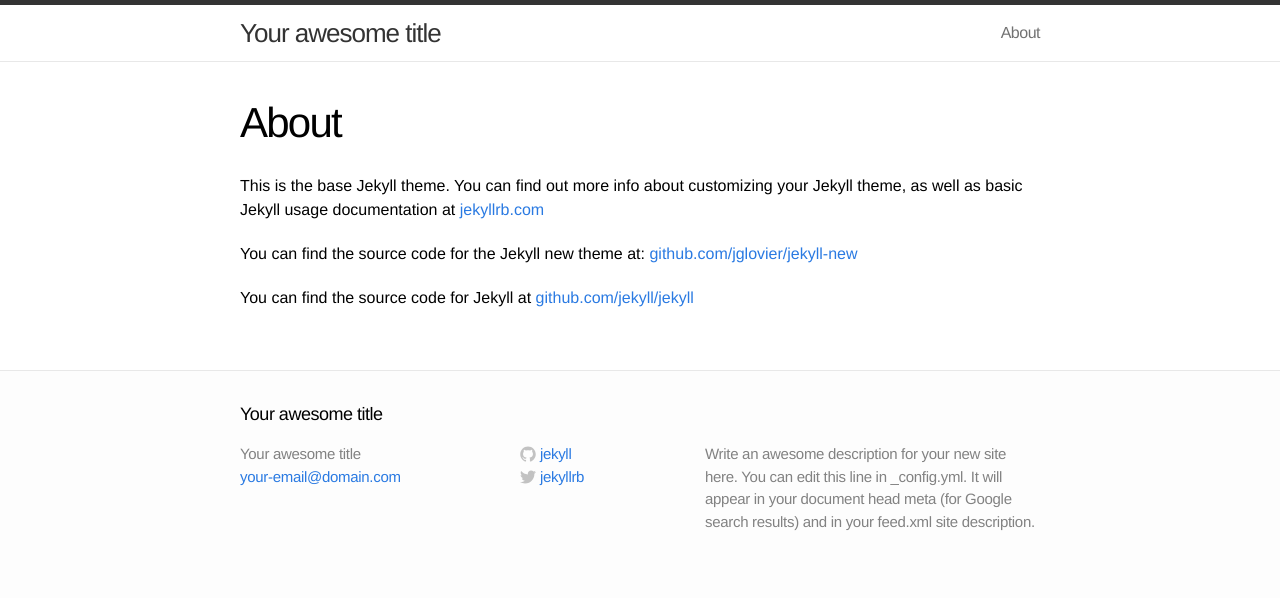
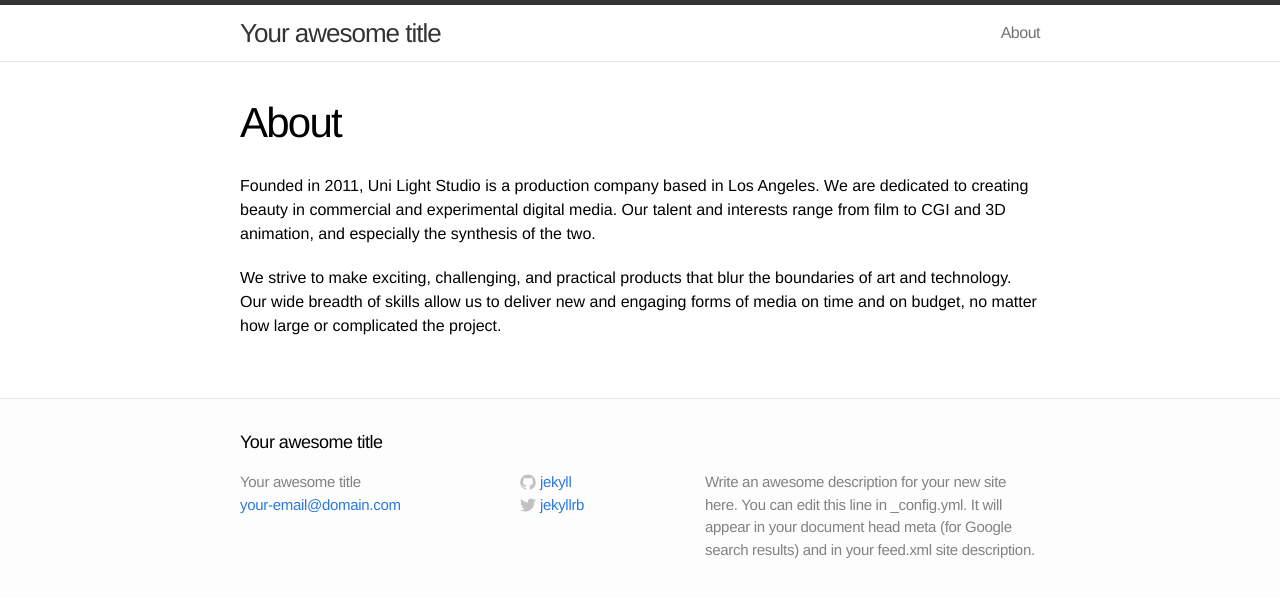
Before and after one commit to unilightstudio/unilightstudio.github.io, a Jekyll site: the page built from about.md, in a window 1280 px wide. Shown: the top 598 px of the page. Built offline with Jekyll 4.4.1, drawn with Linux system fonts in a browser that asks for light colours.

Commit message:
change about

```diff
--- a/about.md
+++ b/about.md
@@ -4,8 +4,6 @@ title: About
 permalink: /about/
 ---
 
-This is the base Jekyll theme. You can find out more info about customizing your Jekyll theme, as well as basic Jekyll usage documentation at [jekyllrb.com](http://jekyllrb.com/)
+Founded in 2011, Uni Light Studio is a production company based in Los Angeles. We are dedicated to creating beauty in commercial and experimental digital media. Our talent and interests range from film to CGI and 3D animation, and especially the synthesis of the two.
 
-You can find the source code for the Jekyll new theme at: [github.com/jglovier/jekyll-new](https://github.com/jglovier/jekyll-new)
-
-You can find the source code for Jekyll at [github.com/jekyll/jekyll](https://github.com/jekyll/jekyll)
+We strive to make exciting, challenging, and practical products that blur the boundaries of art and technology. Our wide breadth of skills allow us to deliver new and engaging forms of media on time and on budget, no matter how large or complicated the project.
```
